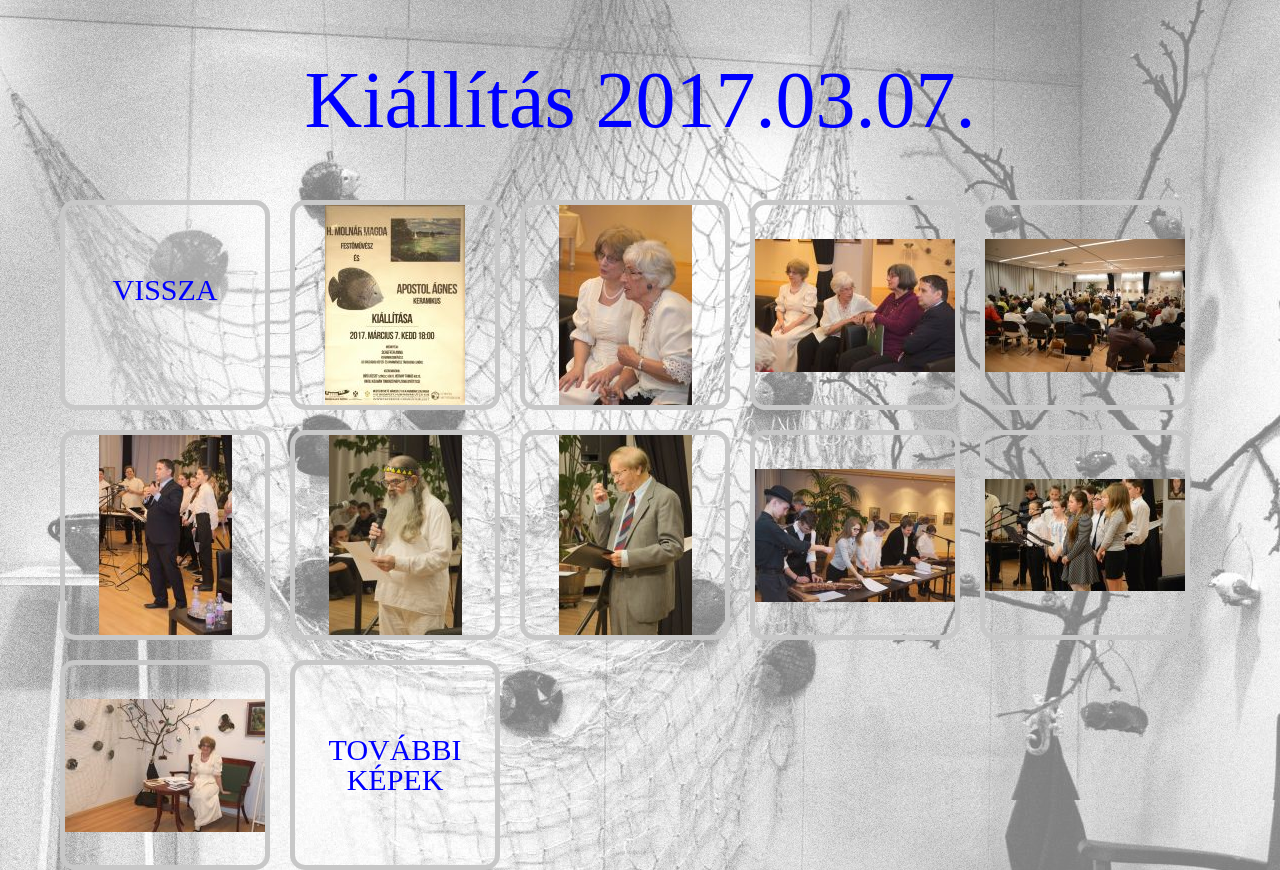
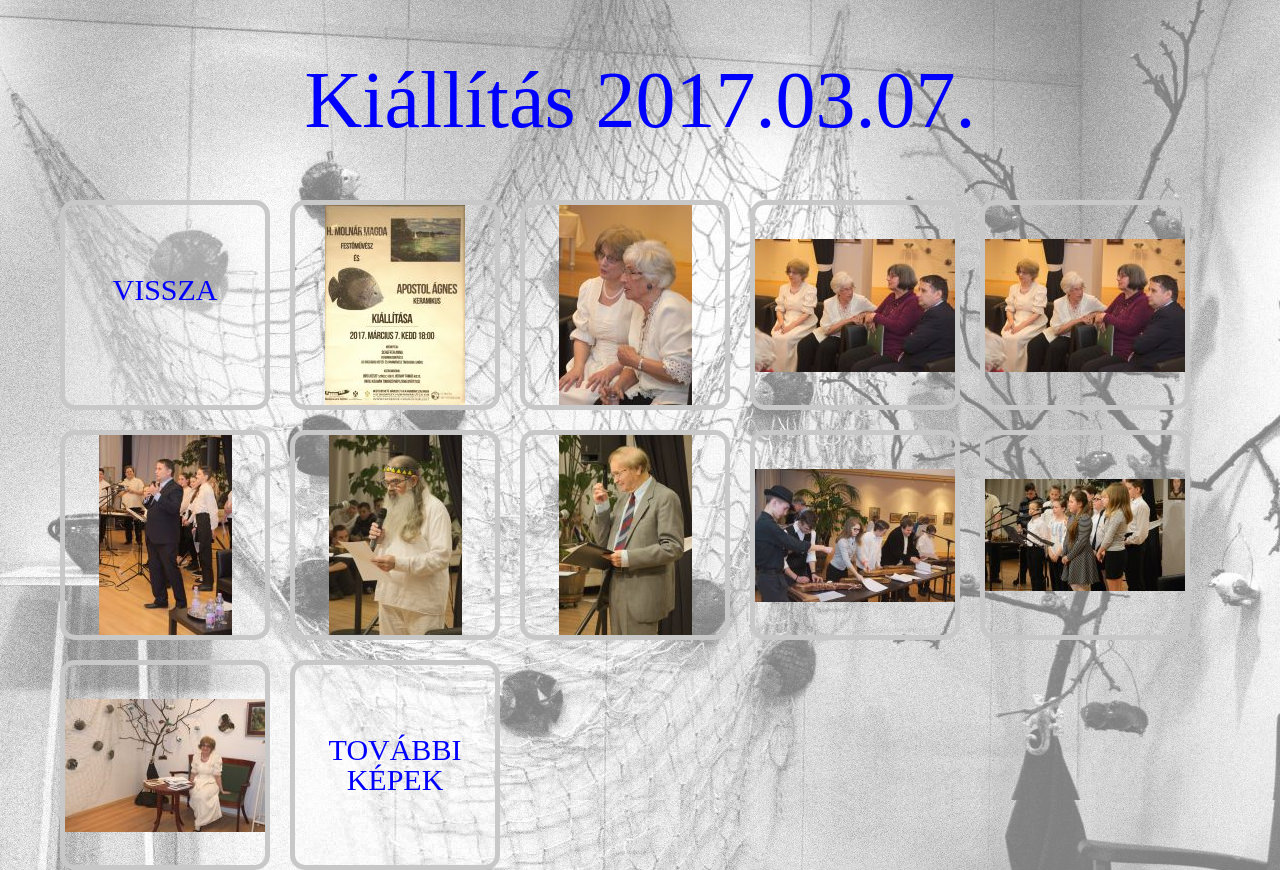
Before and after one commit to neutron1947/Apostolceramist, a plain HTML site: page page5-exh-170307.html in a window 1280 px wide. Drawn offline with nearby package versions, Linux system fonts and the light colour scheme.

Commit message:
hibajavitas5

```diff
--- a/page5-exh-170307.html
+++ b/page5-exh-170307.html
@@ -35,7 +35,7 @@
      </a>
 
      <a href="page5-exh-170307-04.html">
-        <div class="navigation nav5" id="nav5-04"> </div>
+        <div class="navigation nav5" id="nav5-03"> </div>
      </a>
 
      <a href="page5-exh-170307-05.html">
```
